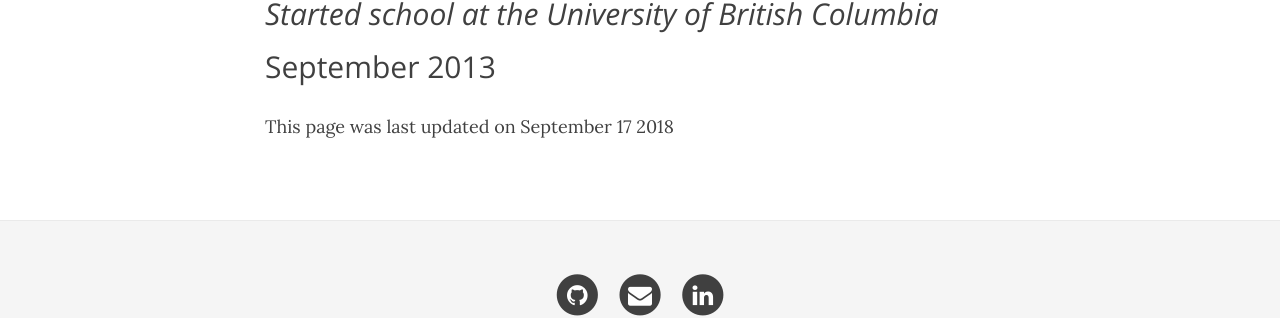
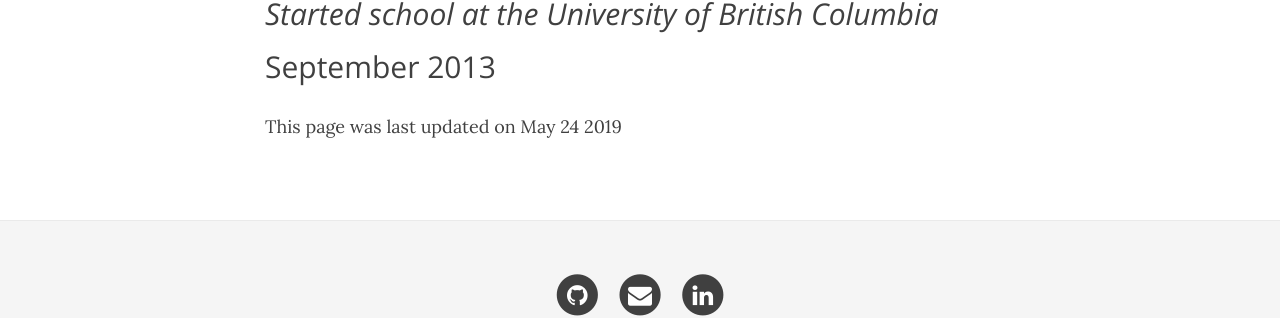
Before and after one commit to adamschonewille/adamschonewille.github.io, a Jekyll site: the page built from learn.md, in a window 1280 px wide and 900 px high, scrolled down 12921 px. Shown: the part 446-764 px from the top of the window. Built offline with Jekyll 4.4.1, drawn with Linux system fonts in a browser that asks for light colours; nearby versions of some CDN libraries.

```diff
--- a/learn.md
+++ b/learn.md
@@ -382,4 +382,4 @@
 ## September 2013
 
 
-This page was last updated on September 17 2018
+This page was last updated on May 24 2019
```
Also changed, not shown: contact.md (+1 -1 lines), img/IMG_6801.JPG (deleted), img/asthma.png (deleted), img/gaby_tall.jpg (deleted), img/leishmania.png (deleted), img/mdqc.png (deleted), img/me.png (deleted), img/ms.png (deleted), img/transplant.png (deleted).
